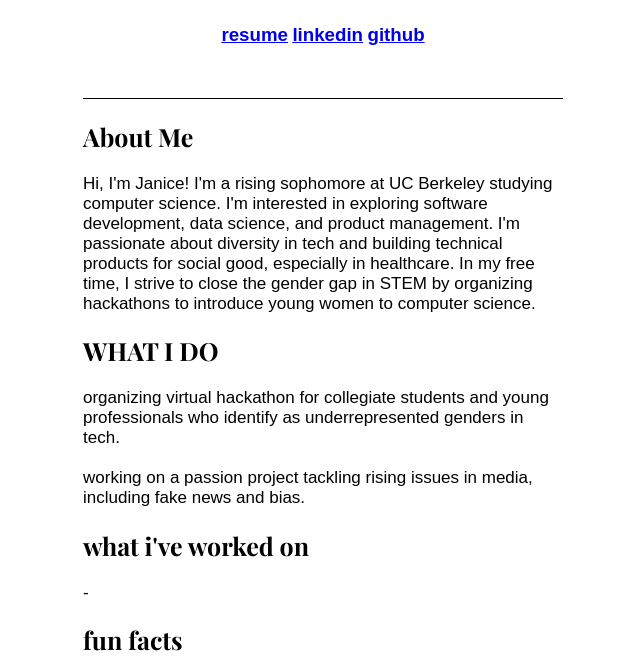
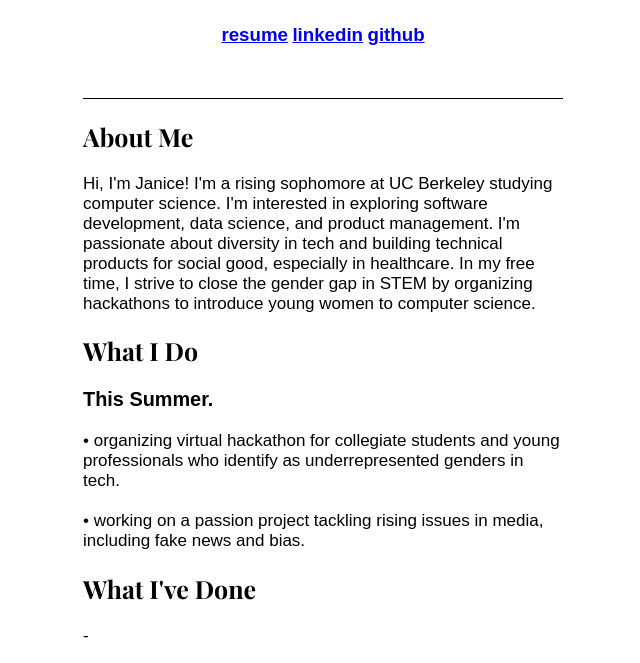
Before and after one commit to liujanice/liujanice.github.io, a plain HTML site: page index.html in a window 1280 px wide. Shown: the part 125-788 px from the top of the page, without its empty margins (317-957 px from the left). Drawn offline with nearby package versions, Linux system fonts and the light colour scheme.

Commit message:
compare and contrast

```diff
--- a/index.html
+++ b/index.html
@@ -49,23 +49,24 @@
      </p>
 
      <h2>
-       WHAT I DO
+       What I Do
      </h2>
+    <h3>This Summer.</h3>
     <p>
-     organizing virtual hackathon for collegiate students and young professionals who identify as underrepresented genders in tech.
+     • organizing virtual hackathon for collegiate students and young professionals who identify as underrepresented genders in tech.
      <br></br>
-     working on a passion project tackling rising issues in media, including fake news and bias.
+     • working on a passion project tackling rising issues in media, including fake news and bias.
     </p>
 
      <h2>
-        what i've worked on
+        What I've Done
      </h2>
     <p>
  -
     </p>
 
       <h2>
-        fun facts
+        Fun Facts
      </h2>
     <p>
     fun facts content
```
